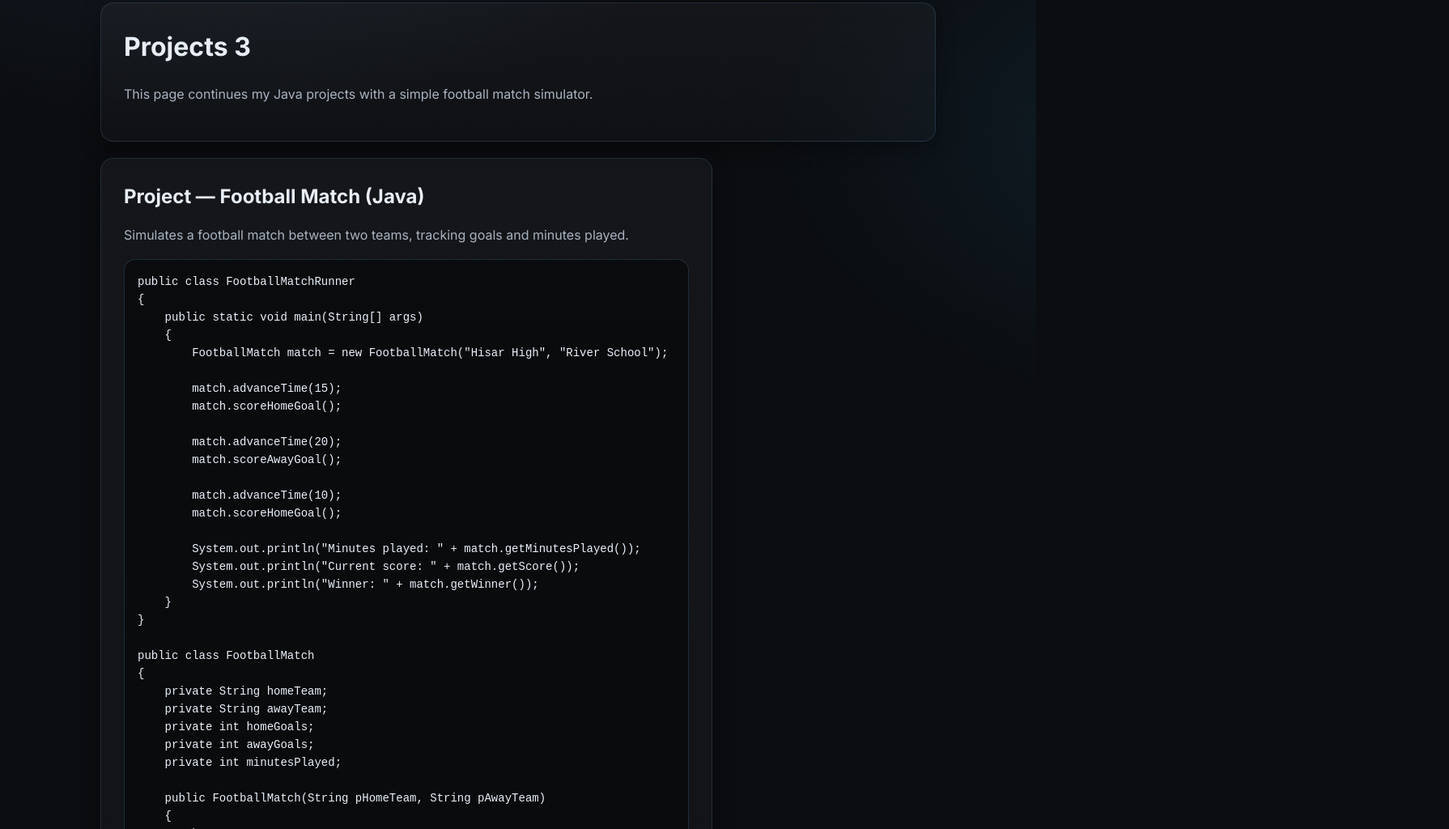
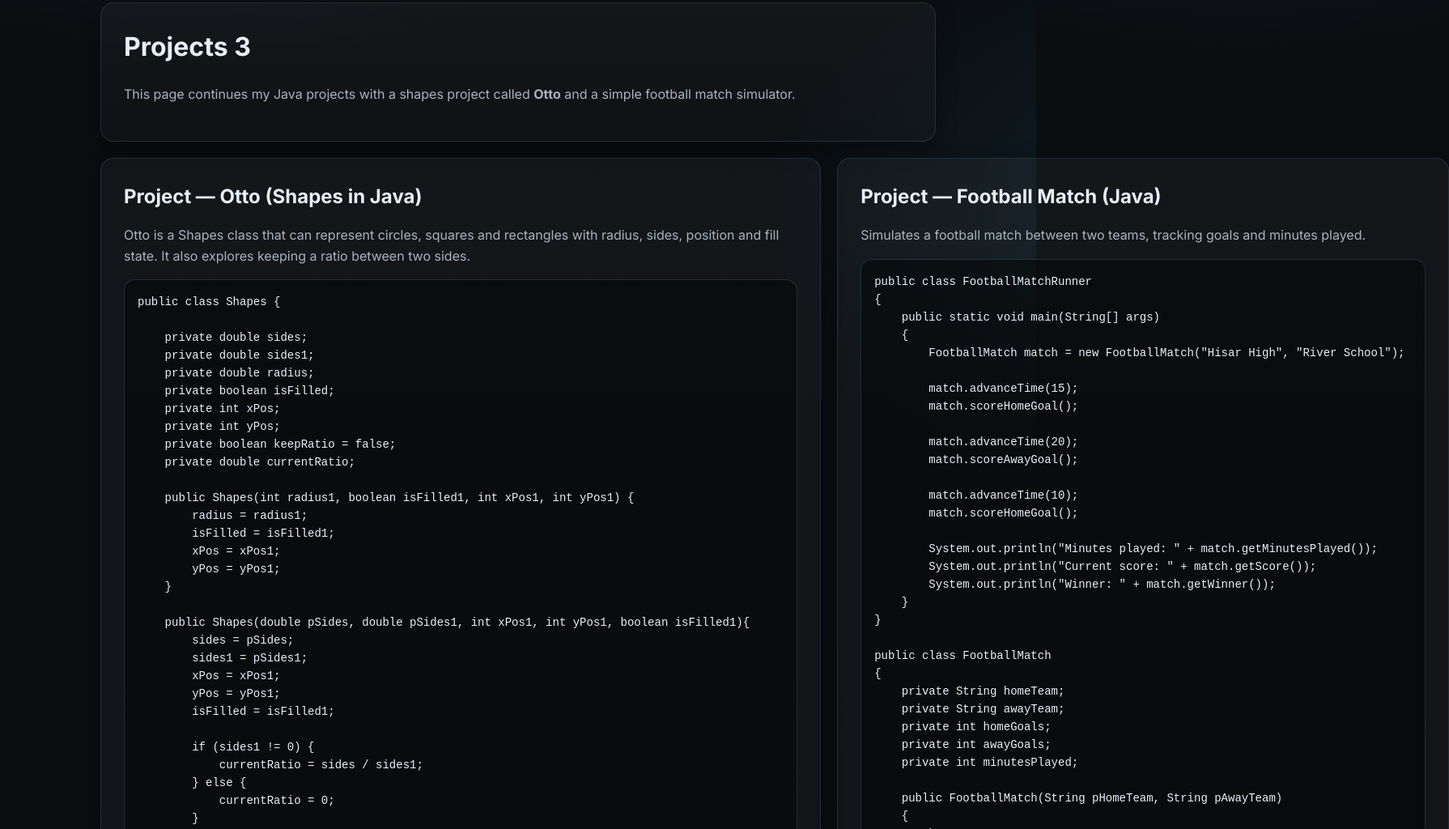
Before and after one commit to ilgazuygur/ilgazuygur.github.io, a plain HTML site: page projects3.html in a window 1280 px wide. Shown: the part 76-1100 px from the top of the page at 81% size, 1790 px wide, since content can reach past the window. Drawn offline with Linux system fonts and the light colour scheme.

Commit message:
Update projects3.html

```diff
--- a/projects3.html
+++ b/projects3.html
@@ -53,11 +53,145 @@
   <div class="card">
     <h1>Projects 3</h1>
     <p class="muted">
-      This page continues my Java projects with a simple football match simulator.
+      This page continues my Java projects with a shapes project called <strong>Otto</strong> and a simple football match simulator.
     </p>
   </div>
 
   <div class="grid" style="margin-top:20px">
+
+    <div class="card">
+      <h2>Project — Otto (Shapes in Java)</h2>
+      <p class="muted">
+        Otto is a Shapes class that can represent circles, squares and rectangles with radius, sides,
+        position and fill state. It also explores keeping a ratio between two sides.
+      </p>
+      <div class="code"><pre><code>public class Shapes {
+
+    private double sides;
+    private double sides1;
+    private double radius;
+    private boolean isFilled;
+    private int xPos;
+    private int yPos;
+    private boolean keepRatio = false;
+    private double currentRatio;
+
+    public Shapes(int radius1, boolean isFilled1, int xPos1, int yPos1) {
+        radius = radius1;
+        isFilled = isFilled1;
+        xPos = xPos1;
+        yPos = yPos1;
+    }
+
+    public Shapes(double pSides, double pSides1, int xPos1, int yPos1, boolean isFilled1){
+        sides = pSides;
+        sides1 = pSides1;
+        xPos = xPos1;
+        yPos = yPos1;
+        isFilled = isFilled1;
+
+        if (sides1 != 0) {
+            currentRatio = sides / sides1;
+        } else {
+            currentRatio = 0;
+        }
+    }
+
+    public Shapes(double pSides, int xPos1, int yPos1, boolean isFilled1) {
+        sides = pSides;
+        xPos = xPos1;
+        yPos = yPos1;
+        isFilled = isFilled1;
+    }
+
+    public double getRadius() {
+        System.out.println("The current radius is: " + radius);
+        return radius;
+    }
+
+    public void setRadius(int x) {
+        radius = x;
+        System.out.println("New radius: " + radius);
+    }
+
+    public double getSides() {
+        System.out.println("The current side1 is: " + sides);
+        return sides;
+    }
+
+    public double getSides1() {
+        System.out.println("The current side is: " + sides1);
+        return sides1;
+    }
+
+    public boolean getIsFilled() {
+        System.out.println("The current state is: " + isFilled);
+        return isFilled;
+    }
+
+    public void setIsfilled(boolean y){
+        isFilled = y;
+        System.out.println("New fill state: " + isFilled);
+    }
+
+    public int xGetPosition() {
+        System.out.println("The current x position is: " + xPos);
+        return xPos;
+    }
+
+    public double yGetPosition() {
+        System.out.println("The current y position is: " + yPos);
+        return yPos;
+    }
+
+    public void setPosition(int xx , int yy){
+        xPos = xx;
+        yPos = yy;
+        System.out.println("New position: (" + xPos + ", " + yPos + ")");
+    }
+
+    public void sideChange(int zz) {
+        sides = zz;
+        System.out.println("New side1 value: " + sides);
+    }
+
+    public void sideChange1(int zzz){
+        sides1 = zzz;
+        System.out.println("New side value: " + sides1);
+    }
+
+    public void ratioSame(int x) {
+        double diff = Math.abs(sides - x);
+        sides = x;
+        if (currentRatio != 0) {
+            sides1 = sides - (diff * currentRatio);
+        }
+        System.out.println("New sides after ratioSame side1: " + sides + ", side2: " + sides1);
+    }
+}
+
+public class ShapesRunner
+{
+    public static void main(String[] args)
+    {
+        Shapes circle = new Shapes(5, true, 10, 10);
+        Shapes square = new Shapes(5.6, 10, 20, false);
+        Shapes rectangle = new Shapes(5.6, 7.3, 6, 9, true);
+
+        circle.getRadius();
+        square.getSides();
+        rectangle.getSides();
+        rectangle.getSides1();
+        rectangle.ratioSame(10);
+    }
+}</code></pre></div>
+      <p class="muted">
+        Video explanation:
+        <a href="https://drive.google.com/file/d/1ETuifvrxGpmQIlRCseFL3cYPOJ9M4iv-/view?usp=sharing" target="_blank">
+          Click to watch Otto project video
+        </a>
+      </p>
+    </div>
 
     <div class="card">
       <h2>Project — Football Match (Java)</h2>
```
